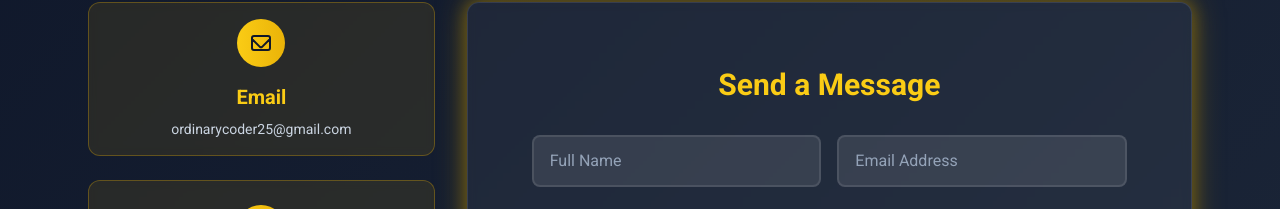
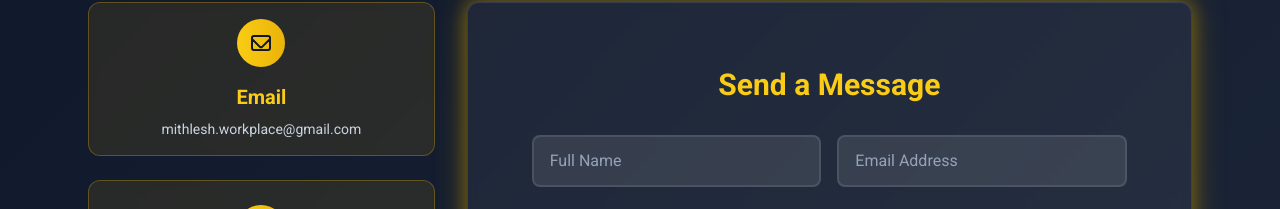
Before and after one commit to mithlesh-vishwakarma/upgraded_portfolio, a React (Vite) app in the folder vite-project/: page /contact in a window 1280 px wide. Shown: the part 294-503 px from the top of the page. Built offline with nearby package versions, Linux system fonts and the light colour scheme.

Commit message:
Update Web3Forms access key and change contact email address in Contact page

```diff
--- a/vite-project/src/pages/Contact.tsx
+++ b/vite-project/src/pages/Contact.tsx
@@ -28,7 +28,7 @@ export default function ContactPage() {
     setIsSubmitting(true);
 
     const formPayload = {
-      access_key: "b185b92a-a8c3-4cca-a96d-5377b2578d7a", // Web3Forms Key
+      access_key: "4108bd75-dcae-46cf-9ae5-39c1e9ae2c65", // Web3Forms Key
       subject: "New Contact Message from Portfolio",
       from_name: formData.fullName,
       email: formData.email,
@@ -121,7 +121,7 @@ export default function ContactPage() {
                 Email
               </h3>
               <p className="text-slate-300 text-sm group-hover:text-white transition-colors duration-100">
-                ordinarycoder25@gmail.com
+                mithlesh.workplace@gmail.com
               </p>
             </div>
 
```
Also changed, not shown: 1 other file (tests, documents, lock files or other folders).
